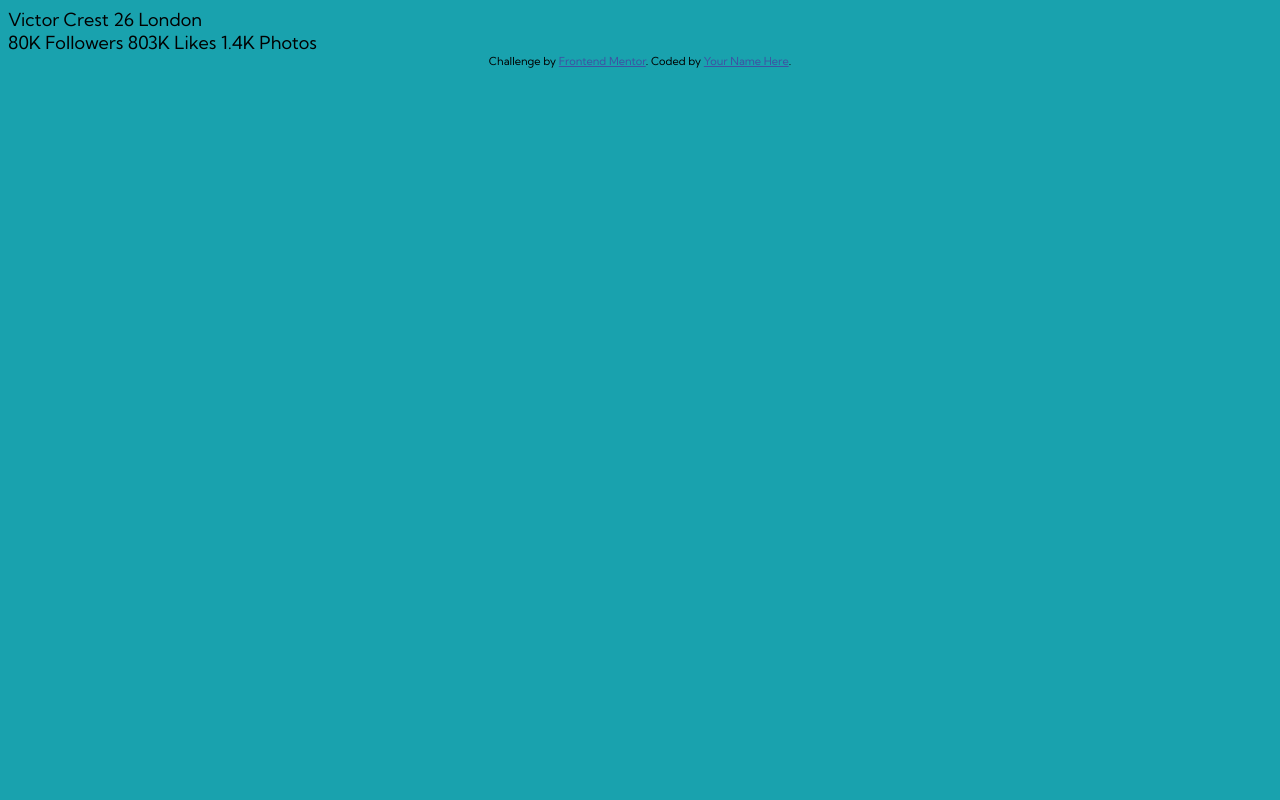
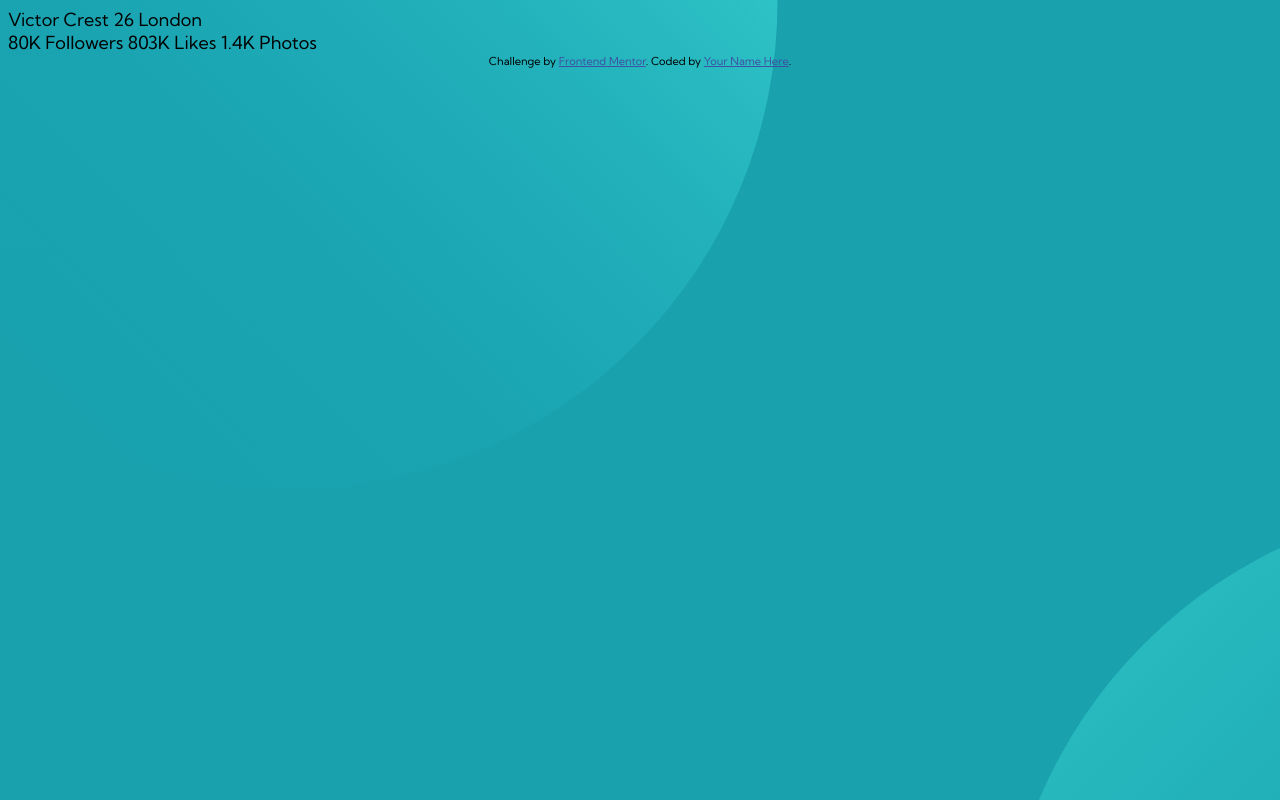
Before and after one commit to mritunjaysharma394/profile-card-component, a plain HTML site: page index.html in a window 1280 px wide. Drawn offline with Linux system fonts and the light colour scheme.

Commit message:
bg fixed

```diff
--- a/styles.css
+++ b/styles.css
@@ -11,6 +11,8 @@ body {
     sans-serif;
     font-size: 18px;
     background-color: var(--dark-cyan);
-    background-image: url("images/bg-pattern-top.svg") right 40vw bottom 40vh;
+    background-image: url("images/bg-pattern-top.svg"), url("images/bg-pattern-bottom.svg");
+    background-position: -200px -489px, 1000px 500px;
+    background-repeat: no-repeat, no-repeat;
 
 }
```
